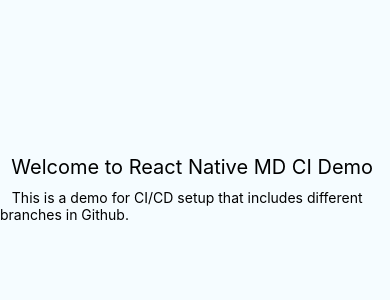
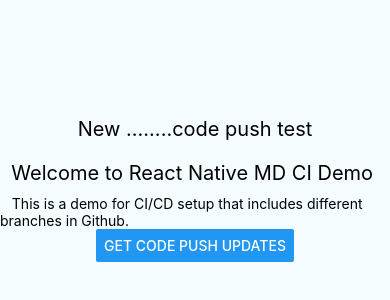
Before and after one commit to mnr-moustafa/md_CI_demo, a React Native app: screen / in a window 390 px wide. Shown: the part 238-538 px from the top of the page. Built offline with nearby package versions, Linux system fonts and the light colour scheme.

Commit message:
- Add codepush

```diff
--- a/App.js
+++ b/App.js
@@ -7,7 +7,13 @@
  */
 
 import React, {Component} from 'react';
-import {Platform, StyleSheet, Text, View} from 'react-native';
+import {Platform, StyleSheet, Text, View, Button} from 'react-native';
+import codePush from "react-native-code-push";
+
+// class MyApp extends Component {
+// }
+
+// MyApp = codePush(MyApp);
 
 const instructions = Platform.select({
   ios: 'Press Cmd+R to reload,\n' + 'Cmd+D or shake for dev menu',
@@ -18,15 +24,50 @@
 
 type Props = {};
 export default class App extends Component<Props> {
+
+  constructor(Props){
+    super(Props);
+    this.state = {logs: []};
+  }
+
+  codePushSync() {
+    // this.setState({logs: []]);
+    codePush.sync({
+      updateDialog: true,
+      installMode: codePush.InstallMode.IMMEDIATE
+    }, (status) => {
+      for (var key in CodePush.SyncStatus){
+
+          if(status === CodePush.SyncStatus[key]){
+            this.setState(presState => ({logs: [...prevState.logs, key.replace(/_/g,' ')]}));
+            break;
+
+          }
+      }
+    });
+  }
+
+
   render() {
     return (
       <View style={styles.container}>
+        <Text style={styles.welcome}>New ........code push test</Text>
+
         <Text style={styles.welcome}>Welcome to React Native MD CI Demo </Text>
         <Text>   This is a demo for CI/CD setup that includes different branches in Github. </Text>
+        <Button title="get code push updates" onPress={this.codePushSync}> </Button>
+
+
       </View>
+
+
+
     );
   }
 }
+
+
+
 
 const styles = StyleSheet.create({
   container: {
--- a/bitrise.yml
+++ b/bitrise.yml
@@ -46,7 +46,7 @@
     - react-native-bundle@1.0.3:
         inputs:
         - platform: android
-        - out: android/app/src/main/res/index.android.bundle
+        - out: android/app/src/main/assets/index.android.bundle
         - entry_file: index.js
         - assetRoots: android/app/src/main/res/
     - install-missing-android-tools@2.2.0:
--- a/index.js
+++ b/index.js
@@ -3,5 +3,11 @@
 import {AppRegistry} from 'react-native';
 import App from './App';
 import {name as appName} from './app.json';
+// import codePush from "react-native-code-push";
+
+// class MyApp extends Component {
+// }
+
+// MyApp = codePush(MyApp);
 
 AppRegistry.registerComponent(appName, () => App);
--- a/package.json
+++ b/package.json
@@ -8,7 +8,8 @@
   },
   "dependencies": {
     "react": "16.4.1",
-    "react-native": "0.56.0"
+    "react-native": "0.56.0",
+    "react-native-code-push": "^5.4.2"
   },
   "devDependencies": {
     "react-test-renderer": "16.4.1",
```
Also changed, not shown: 7 other files (tests, documents, lock files or other folders).
